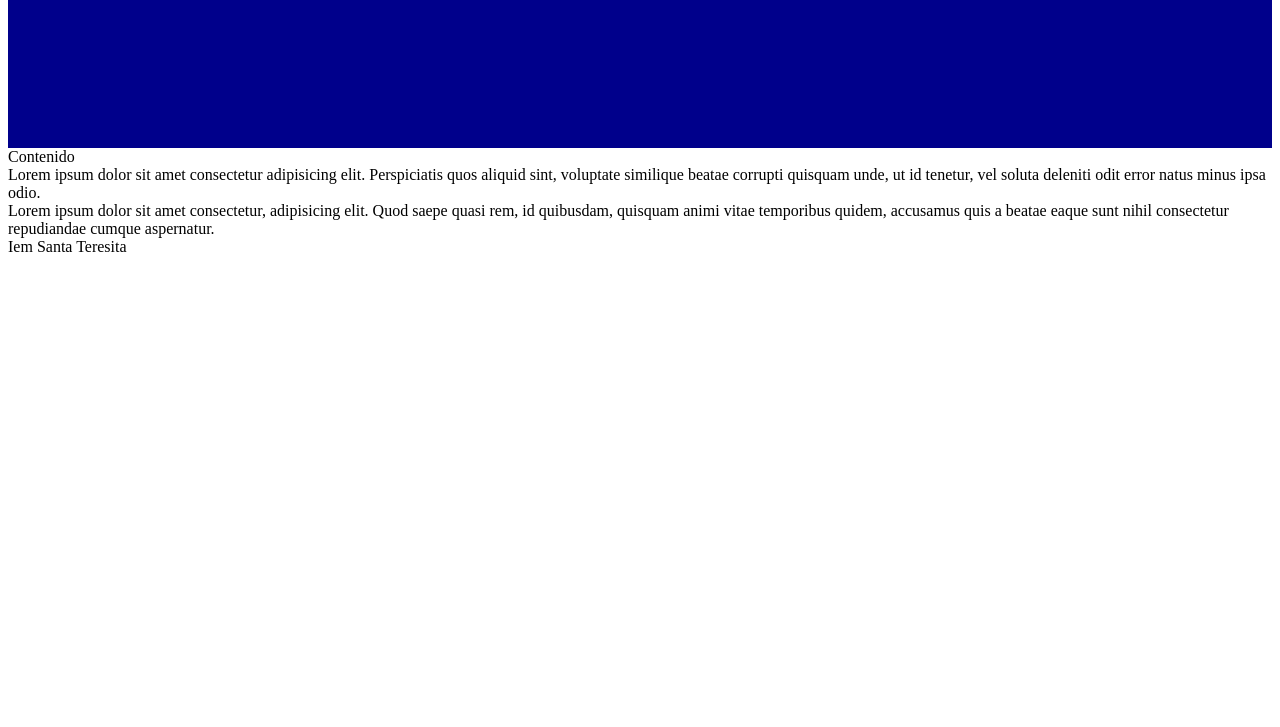
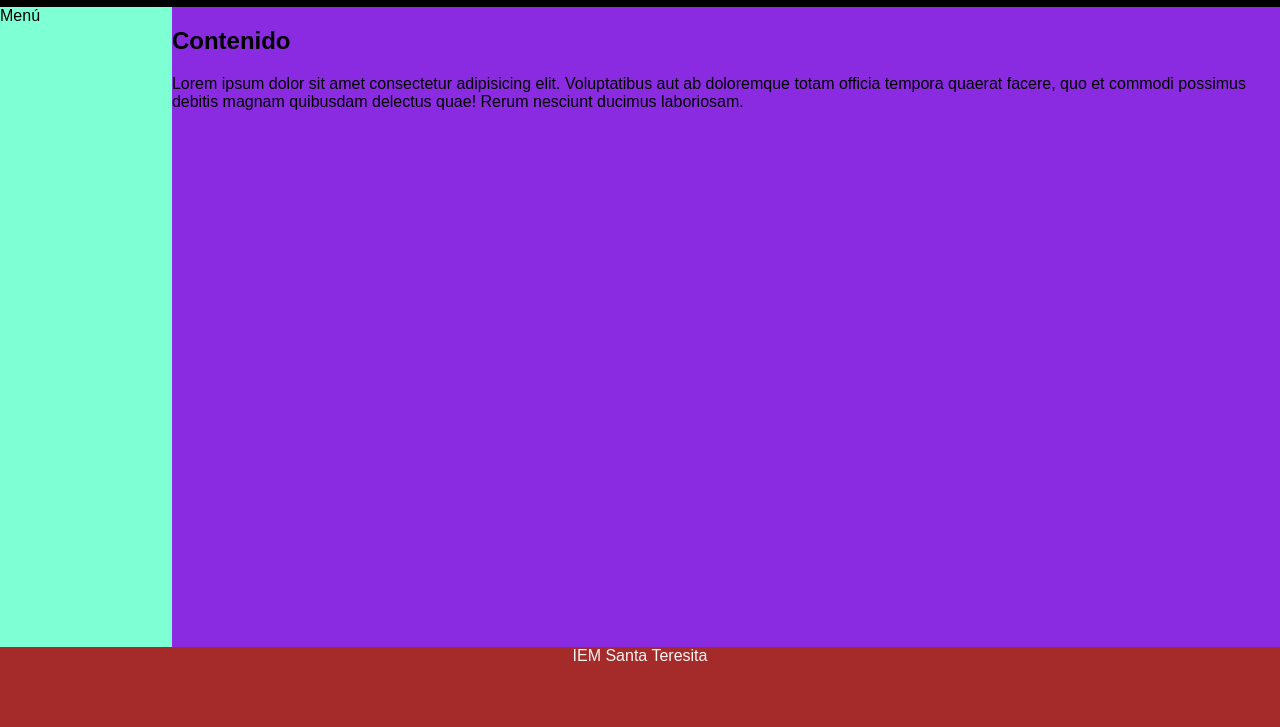
Before and after one commit to ctimaran/Curso-Html, a plain HTML site: page index.html in a window 1280 px wide. Shown: the part 73-800 px from the top of the page. Drawn offline with Linux system fonts and the light colour scheme.

Commit message:
Modificado style en index.html

```diff
--- a/index.html
+++ b/index.html
@@ -5,26 +5,65 @@
     <meta name="viewport" content="width=device-width, initial-scale=1.0">
     <title>Documento de prueba</title>
     <style>
+        body, html {
+            margin: 0;
+            padding: 0;
+            height: 100%;
+            font-family: Arial, sans-serif;
+        }
         #encabezado{
+            height: 10%;
             width: 100%;
-            height: 200px;
-            background-color: darkblue;
-            color: azure;
+            color:aliceblue;
+            background-color: black;
+            text-align: center;
         }
+
+        #contenedorprincipal{
+            display: flex;
+        }
+
+        #barralateral{
+            height: 80vh;
+            width: 20%;
+            background-color: aquamarine;
+        }
+
+        #contenido{
+            flex-grow: 1;
+            height: 80vh;
+            background-color: blueviolet;
+        }
+
+        #piedepagina{
+            width: 100%;
+            height: 10%;
+            background-color: brown;
+            color: whitesmoke;
+            text-align: center;
+        }
+
     </style>
 
 
 </head>
 <body>
-    <div id="encabezado" > <h1>Portafolio digital</h1></div>
-    <div> Contenido </div>
-    <div>
-        <div> Lorem ipsum dolor sit amet consectetur adipisicing elit. Perspiciatis quos aliquid sint, voluptate similique
-            beatae corrupti quisquam unde, ut id tenetur, vel soluta deleniti odit error natus minus ipsa odio. </div>
-        <div> Lorem ipsum dolor sit amet consectetur, adipisicing elit. Quod saepe quasi rem, id quibusdam, quisquam animi vitae
-            temporibus quidem, accusamus quis a beatae eaque sunt nihil consectetur repudiandae cumque aspernatur.</div>
+    <div id="encabezado">
+        Titulo
     </div>
-    <div> Iem Santa Teresita</div>
+    <div id="contenedorprincipal">
+        <div id="barralateral">
+            Menú
+        </div>
+        <div id="contenido">
+            <h2>Contenido</h2>
+            Lorem ipsum dolor sit amet consectetur adipisicing elit. Voluptatibus aut ab doloremque totam officia tempora quaerat
+            facere, quo et commodi possimus debitis magnam quibusdam delectus quae! Rerum nesciunt ducimus laboriosam.
+        </div>
+    </div>
+    <div id="piedepagina">
+        IEM Santa Teresita
+    </div>
 
 </body>
 </html>
```
